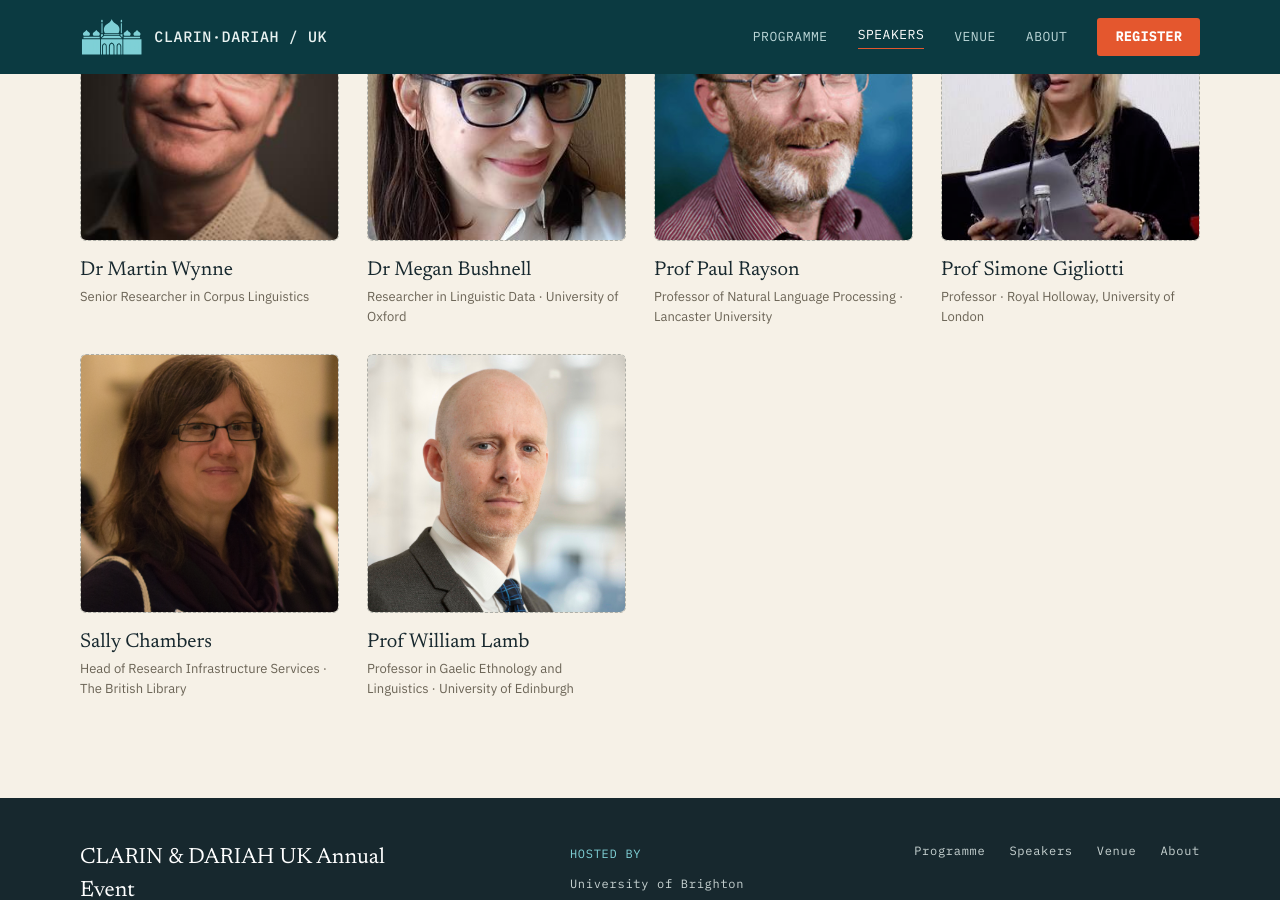
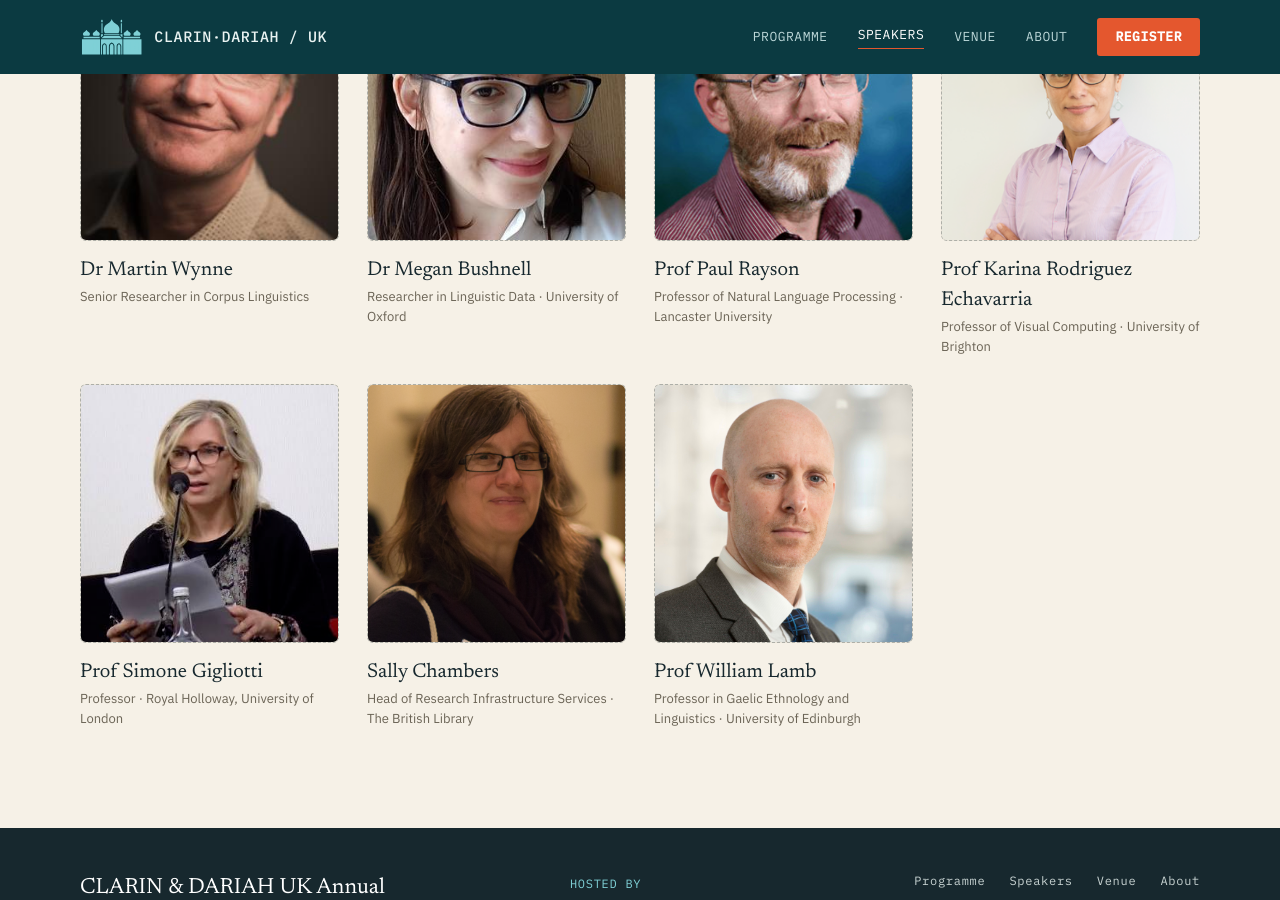
Before and after one commit to UniversityofBrighton/2026clariahuk, a Jekyll site: the page built from speakers.html, in a window 1280 px wide and 900 px high, scrolled down 958 px. Built offline with Jekyll 4.4.1, drawn with Linux system fonts in a browser that asks for light colours.

Commit message:
speaker added

```diff
--- a/_data/speakers.yml
+++ b/_data/speakers.yml
@@ -26,6 +26,9 @@ list:
   - name: Prof Paul Rayson
     role: Professor of Natural Language Processing · Lancaster University
     photo: /assets/speakers/paul-rayson.jpg
+  - name: Prof Karina Rodriguez Echavarria
+    role: Professor of Visual Computing · University of Brighton
+    photo: /assets/speakers/karina.png
   - name: Prof Simone Gigliotti
     role: Professor · Royal Holloway, University of London
     photo: /assets/speakers/simone-gigliotti.png
```
Also changed, not shown: assets/speakers/karina.png (added).
